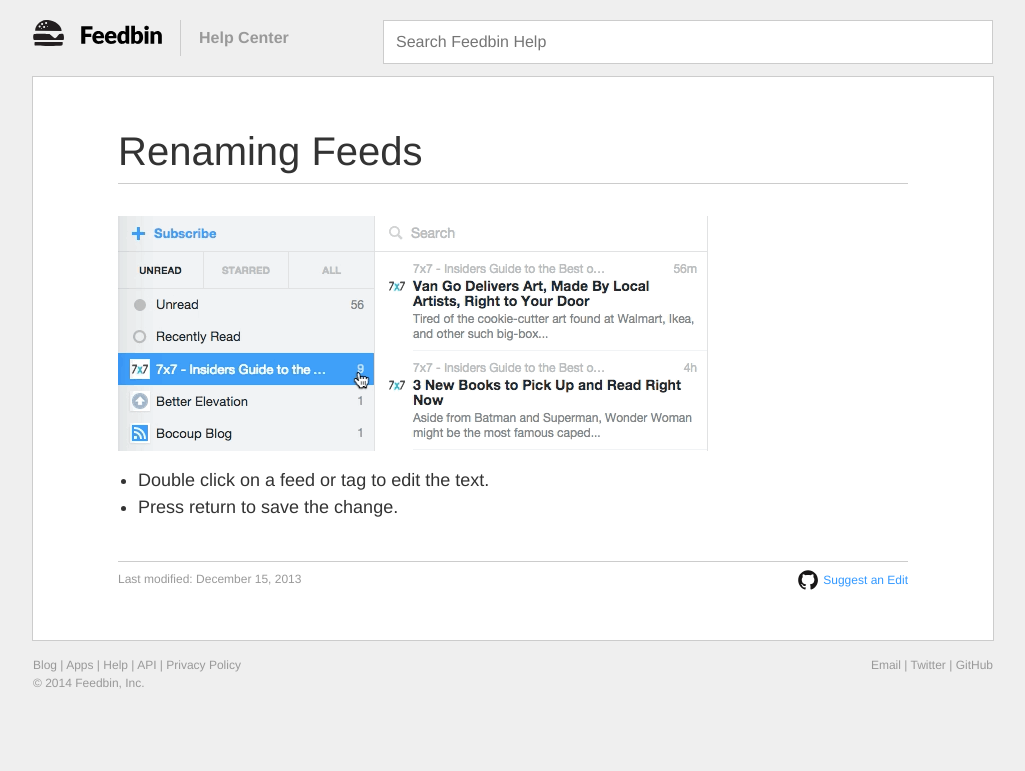
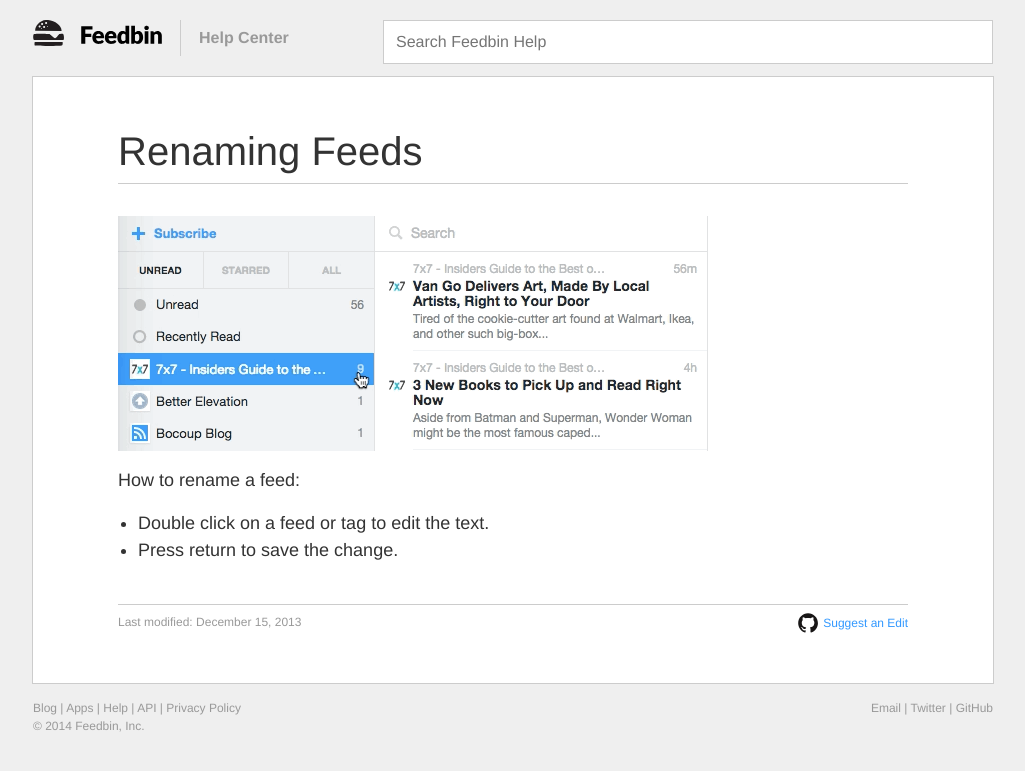
Before and after one commit to willrobin/feedbin-help, a Jekyll site: the page built from _posts/2013-12-15-renaming-feeds.md, in a window 1280 px wide. Shown: the top 771 px of the page, without its empty margins (127-1152 px from the left). Built offline with Jekyll 4.4.1, drawn with Linux system fonts in a browser that asks for light colours; comment, search, counter and statistics services are not loaded.

Commit message:
Rename edits.

```diff
--- a/_posts/2013-12-15-renaming-feeds.md
+++ b/_posts/2013-12-15-renaming-feeds.md
@@ -4,7 +4,9 @@
 category: feed-management
 ---
 
-![Renaming a feed](/assets/images/rename.gif)
+![Rename a feed](/assets/images/rename.gif)
+
+How to rename a feed:
 
 1. Double click on a feed or tag to edit the text.
 2. Press return to save the change.
```
